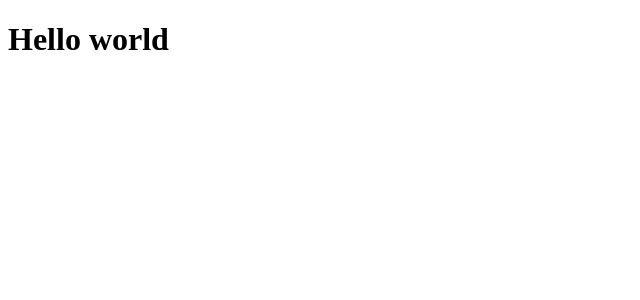
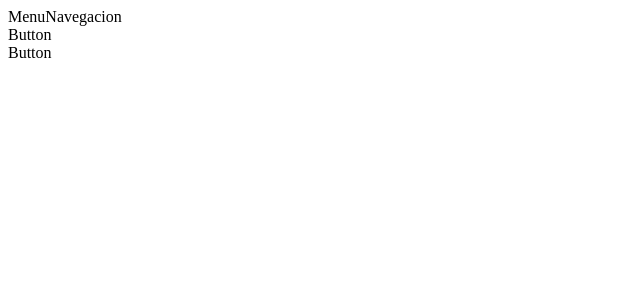
Before and after one commit to marianorigo18/react-principal, a React (Create React App) app: page / in a window 1280 px wide. Shown: the top 300 px of the page, without its empty margins (0-640 px from the left). Built offline with nearby package versions, Linux system fonts and the light colour scheme.

Commit message:
fix commit

```diff
--- /dev/null
+++ b/src/App.jsx
@@ -0,0 +1,14 @@
+import Button from "./components/Buttons/Button"
+import MenuNavegacion from "./components/MenuNavegacion/MenuNavegacion"
+
+const App = () => {
+    return(
+        <>
+        <MenuNavegacion/>
+        <Button/>
+        <Button/>
+        </>
+        )
+}
+
+export default App
--- /dev/null
+++ b/src/components/Buttons/Button.jsx
@@ -0,0 +1,7 @@
+const Button = () => {
+  return (
+    <div>Button</div>
+  )
+}
+
+export default Button
--- /dev/null
+++ b/src/components/MenuNavegacion/MenuNavegacion.jsx
@@ -0,0 +1,7 @@
+const MenuNavegacion = () => {
+  return (
+    <div>MenuNavegacion</div>
+  )
+}
+
+export default MenuNavegacion
--- a/src/index.js
+++ b/src/index.js
@@ -1,4 +1,5 @@
 import React from "react"
 import ReactDOM from "react-dom"
+import App from "./App"
 
-ReactDOM.render(<h1>Hello world</h1>, document.querySelector('#root'))
+ReactDOM.render(<App/>, document.querySelector('#root'))
```
